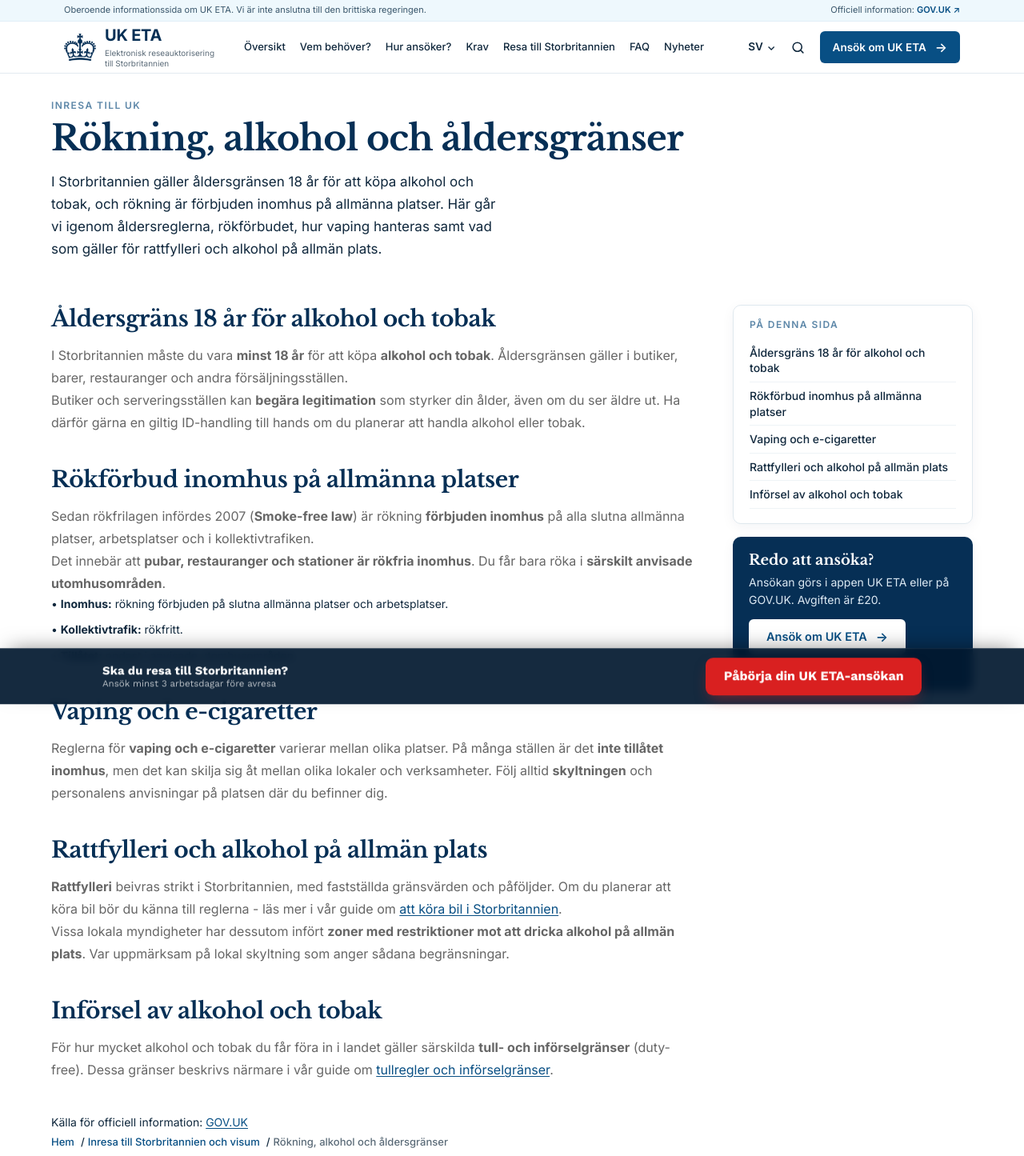
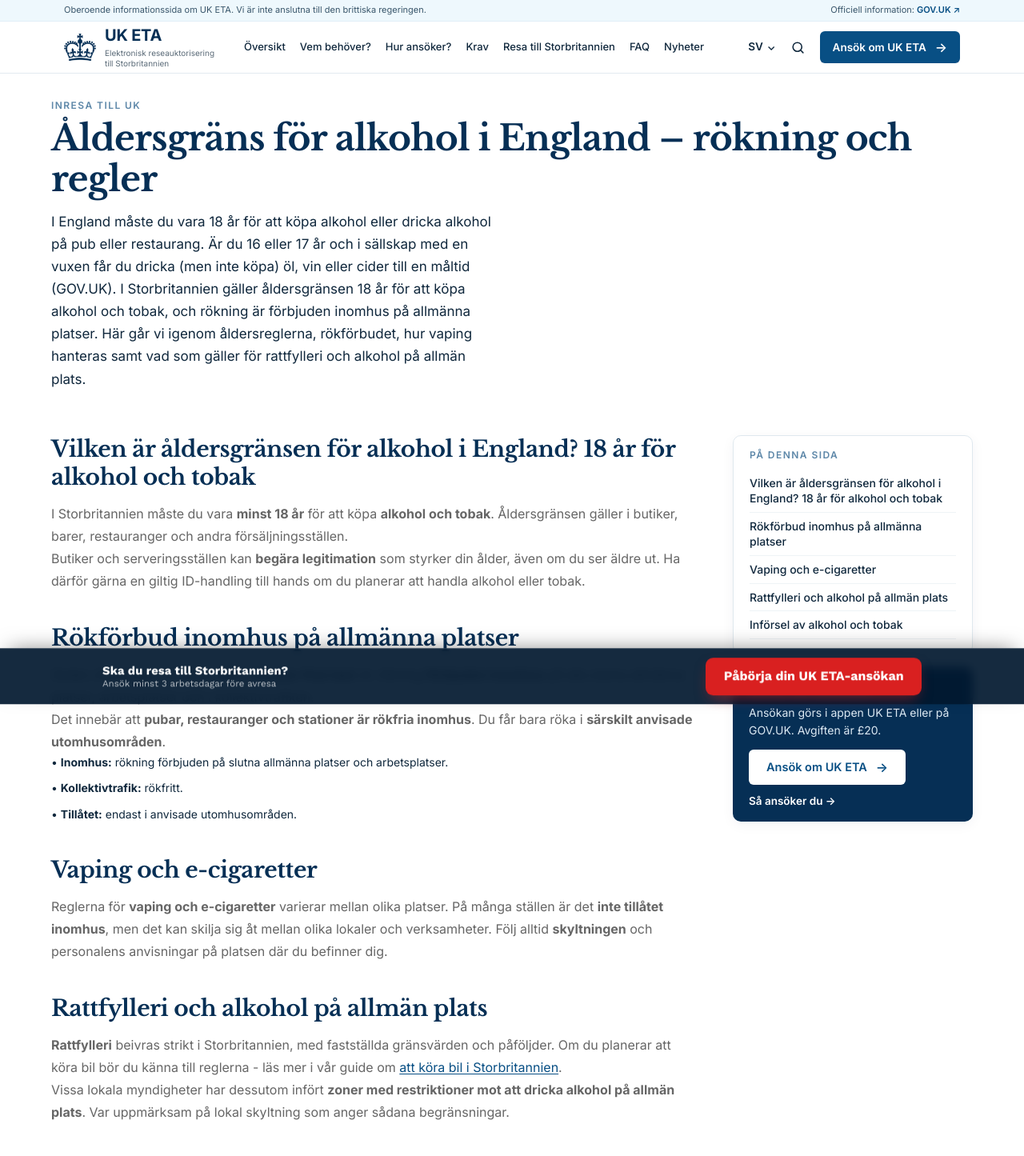
Before and after one commit to mediaxsaburoai0818-design/se-uk-eta-site, a Next.js app: page /uk-entry/smoking-alcohol-rules in a window 1280 px wide. Shown: the top 1445 px of the page at 80% size. Built offline with nearby package versions, Linux system fonts and the light colour scheme.

Commit message:
smoking-alcohol-rules: 0クリック語に即答（title・description・冒頭・見出し・FAQ を問いの形。GOV.UK 2026-11-01 確認）。eta-se deploy 52a8d104 と同じ変更

```diff
--- a/app/uk-entry/smoking-alcohol-rules/page.tsx
+++ b/app/uk-entry/smoking-alcohol-rules/page.tsx
@@ -3,9 +3,9 @@ import Link from "next/link";
 import Breadcrumb from "@/components/Breadcrumb";
 
 export const metadata: Metadata = {
-  title: "Alkohol i Storbritannien: 18-årsgräns – rökregler och vad du får ta in | 2026",
+  title: "Åldersgräns för alkohol i England: 18 år – rökregler och vad du får ta in | 2026",
   description:
-    "I Storbritannien är åldersgränsen 18 år för att köpa alkohol och tobak. Rökning är förbjuden inomhus på offentliga platser. Vad du får ta in i landet.",
+    "Åldersgränsen för alkohol i England är 18 år för att köpa eller dricka på pub. Är du 16–17 år och med en vuxen får du dricka öl, vin eller cider till maten.",
   alternates: { canonical: "https://eta-se.com/uk-entry/smoking-alcohol-rules/" },
 };
 
@@ -14,6 +14,14 @@ export default function SmokingAlcoholRules() {
     "@context": "https://schema.org",
     "@type": "FAQPage",
     mainEntity: [
+      {
+        "@type": "Question",
+        name: "Vilken är åldersgränsen för alkohol i England?",
+        acceptedAnswer: {
+          "@type": "Answer",
+          text: "I England måste du vara 18 år för att köpa alkohol eller dricka alkohol på pub eller restaurang. Är du 16 eller 17 år och i sällskap med en vuxen får du dricka (men inte köpa) öl, vin eller cider till en måltid (GOV.UK).",
+        },
+      },
       {
         "@type": "Question",
         name: "Vilken åldersgräns gäller för att köpa alkohol och tobak i Storbritannien?",
@@ -49,10 +57,10 @@ export default function SmokingAlcoholRules() {
           <p className="kicker mb-3" style={{ color: "var(--color-gold)" }}>INRESA TILL UK</p>
           <h1 className="deco-head text-3xl md:text-4xl font-bold text-white mb-4" style={{ fontFamily: "var(--font-noto-serif), serif" }}>
             <span className="deco-line" />
-            Rökning, alkohol och åldersgränser
+            Åldersgräns för alkohol i England – rökning och regler
           </h1>
           <p className="text-white/85 leading-relaxed max-w-2xl">
-            I Storbritannien gäller åldersgränsen 18 år för att köpa alkohol och tobak, och rökning är förbjuden inomhus på allmänna platser. Här går vi igenom åldersreglerna, rökförbudet, hur vaping hanteras samt vad som gäller för rattfylleri och alkohol på allmän plats.
+            I England måste du vara 18 år för att köpa alkohol eller dricka alkohol på pub eller restaurang. Är du 16 eller 17 år och i sällskap med en vuxen får du dricka (men inte köpa) öl, vin eller cider till en måltid (GOV.UK). I Storbritannien gäller åldersgränsen 18 år för att köpa alkohol och tobak, och rökning är förbjuden inomhus på allmänna platser. Här går vi igenom åldersreglerna, rökförbudet, hur vaping hanteras samt vad som gäller för rattfylleri och alkohol på allmän plats.
           </p>
         </div>
       </section>
@@ -60,7 +68,7 @@ export default function SmokingAlcoholRules() {
       <section className="py-12 md:py-16 bg-white">
         <article className="max-w-4xl mx-auto px-6 space-y-10">
           <div>
-            <h2 className="heading-band mb-4">Åldersgräns 18 år för alkohol och tobak</h2>
+            <h2 className="heading-band mb-4">Vilken är åldersgränsen för alkohol i England? 18 år för alkohol och tobak</h2>
             <p className="leading-relaxed mb-3" style={{ color: "var(--color-text-light)" }}>
               I Storbritannien måste du vara <strong>minst 18 år</strong> för att köpa <strong>alkohol och tobak</strong>. Åldersgränsen gäller i butiker, barer, restauranger och andra försäljningsställen.
             </p>
@@ -113,7 +121,7 @@ export default function SmokingAlcoholRules() {
             <a href="https://www.gov.uk/" target="_blank" rel="noopener noreferrer" className="content-link">GOV.UK</a>
           </p>
 
-          <Breadcrumb items={[{ label: "Inresa till Storbritannien och visum", href: "/uk-entry/wjazd-i-wiza/" }, { label: "Rökning, alkohol och åldersgränser" }]} />
+          <Breadcrumb items={[{ label: "Inresa till Storbritannien och visum", href: "/uk-entry/wjazd-i-wiza/" }, { label: "Åldersgräns för alkohol i England – rökning och regler" }]} />
         </article>
       </section>
     </div>
```
